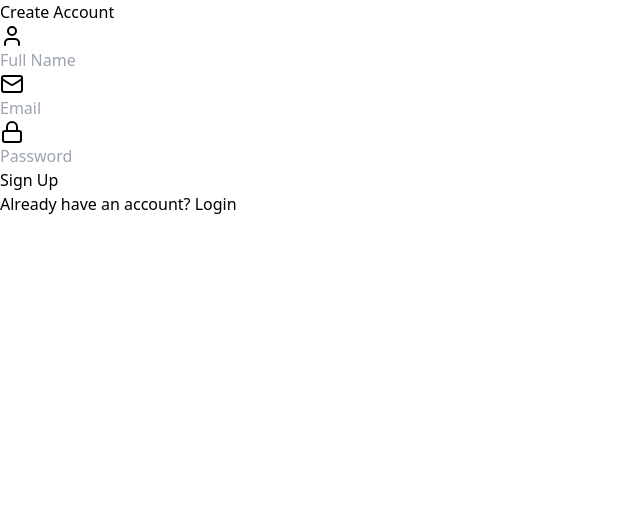
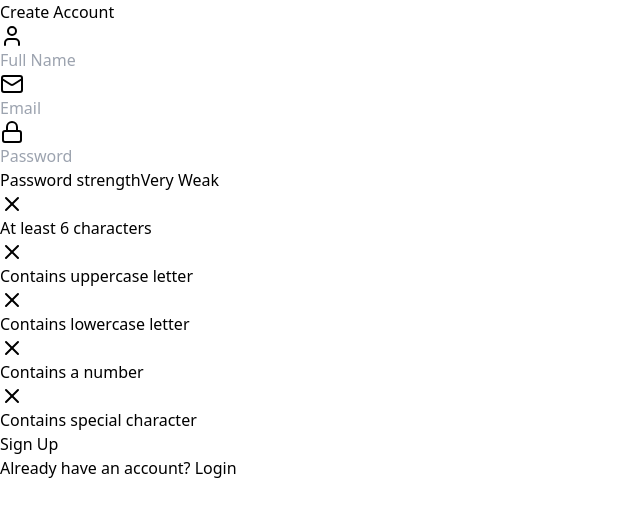
Before and after one commit to ThamiBa/user-auth-sys, a React (Vite) app in the folder frontend/: page /signup in a window 1280 px wide. Shown: the top 516 px of the page, without its empty margins (0-640 px from the left). Built offline with nearby package versions, Linux system fonts and the light colour scheme.

Commit message:
user-auth-system

```diff
--- a/frontend/src/App.jsx
+++ b/frontend/src/App.jsx
@@ -1,24 +1,22 @@
-import { Route, Routes } from "react-router-dom"
-import FloatingShape from "./components/FloatingShape.jsx"
-import LoginPage from "./pages/LoginPage"
-import SignUpPage from "./pages/SignUpPage"
+import { Route, Routes } from "react-router-dom";
+import FloatingShape from "./components/FloatingShape.jsx";
+import LoginPage from "./pages/LoginPage";
+import SignUpPage from "./pages/SignUpPage";
 
 function App() {
   return (
-    <div className='min-h-screen bg-gradient-to-br
-    from-gray-900 via-green-900 to-emerald-900 flex items-center justify-center relative overflow-hidden'>
-      <FloatingShape color='bg-green-500' size='w-64 h-64' top='-5%' left='10%' delay={0} />
-      <FloatingShape color='bg-emerald-500' size='w-48 h-48' top='70%' left='80%' delay={5} />
-      <FloatingShape color='bg-lime-500' size='w-32 h-32' top='40%' left='-10%' delay={2} />
+    <div className='min-h-screen bg-gradient-to-br from-blue-900 via-purple-900 to-indigo-900 flex items-center justify-center relative overflow-hidden'>
+      <FloatingShape color='bg-blue-500' size='w-64 h-64' top='-5%' left='10%' delay={0} />
+      <FloatingShape color='bg-purple-500' size='w-48 h-48' top='70%' left='80%' delay={5} />
+      <FloatingShape color='bg-indigo-500' size='w-32 h-32' top='40%' left='-10%' delay={2} />
 
       <Routes>
         <Route path='/' element={"Home"} />
         <Route path='/signup' element={<SignUpPage />} />
         <Route path='/login' element={<LoginPage />} />
       </Routes>
-
     </div>
-  )
+  );
 }
 
-export default App
+export default App;
--- a/frontend/src/components/Input.jsx
+++ b/frontend/src/components/Input.jsx
@@ -2,11 +2,11 @@
 	return (
 	  <div className='relative mb-6'>
 		<div className='absolute inset-y-0 left-0 flex items-center pl-3 pointer-events-none'>
-				<Icon className='size-5 text-green-500' />
+		  <Icon className='size-5 text-indigo-500' /> {/* Icon color changed to indigo */}
 		</div>
 		<input
 		  {...props}
-				className='w-full pl-10 pr-3 py-2 bg-gray-800 bg-opacity-50 rounded-lg border border-gray-700 focus:border-green-500 focus:ring-2 focus:ring-green-500 text-white placeholder-gray-400 transition duration-200'
+		  className='w-full pl-10 pr-3 py-2 bg-gray-800 bg-opacity-50 rounded-lg border border-gray-700 focus:border-transparent focus:ring-2 focus:ring-transparent focus:bg-gradient-to-r from-indigo-500 to-purple-500 text-white placeholder-gray-400 transition duration-200'
 		/>
 	  </div>
 	);
--- a/frontend/src/components/PasswordStrengthMeter.jsx
+++ b/frontend/src/components/PasswordStrengthMeter.jsx
@@ -1,10 +1,77 @@
+import { Check, X } from 'lucide-react';
 
-const PasswordStrengthMeter = () => {
+
+const PasswordCriteria = ({ password }) => {
+	const criteria = [
+		{ label: "At least 6 characters", met: password.length >= 6 },
+		{ label: "Contains uppercase letter", met: /[A-Z]/.test(password) },
+		{ label: "Contains lowercase letter", met: /[a-z]/.test(password) },
+		{ label: "Contains a number", met: /\d/.test(password) },
+		{ label: "Contains special character", met: /[^A-Za-z0-9]/.test(password) },
+	];
+
+    return (
+        <div className='mt-2 space-y-1'>
+            {criteria.map((item) => (
+                <div key={item.label} className='flex items-center text-xs'>
+                    {item.met ? (
+                        <Check className='size-4 text-indigo-500 mr-2' />
+                    ) : (
+                        <X className='size-4 text-gray-500 mr-2' />
+                    )}
+                    <span className={item.met ? "text-indigo-500" : "text-gray-400"}>{item.label}</span>
+                </div>
+            ))}
+        </div>
+    );
+};
+
+const PasswordStrengthMeter = ({password}) => {
+    const getStrength = (pass) => {
+        let strength = 0;
+        if (pass.length >= 6) strength++;
+		if (pass.match(/[a-z]/) && pass.match(/[A-Z]/)) strength++;
+		if (pass.match(/\d/)) strength++;
+		if (pass.match(/[^a-zA-Z\d]/)) strength++;
+		return strength;
+    };
+    const strength = getStrength(password);
+
+    const getColor = (strength) => {
+        if (strength === 0) return "bg-red-500";
+		if (strength === 1) return "bg-red-400";
+		if (strength === 2) return "bg-yellow-500";
+		if (strength === 3) return "bg-yellow-400";
+		return "bg-green-500";
+    };
+
+    const getStrengthText = (strength) => {
+        if (strength === 0) return "Very Weak";
+		if (strength === 1) return "Weak";
+		if (strength === 2) return "Fair";
+		if (strength === 3) return "Good";
+		return "Strong";
+    };
+
   return (
-    <div>
+    <div className='mt-2'>
+        <div className='flex justify-center items-center mb-1'>
+            <span className='text-xs text-gray-400'>Password strength</span>
+            <span className='text-xs text-gray-400'>{getStrengthText(strength)}</span>
+        </div>
 
+        <div className='flex space-x-1'>
+            {[...Array(4)].map((_, index) => (
+                <div
+                key={index}
+                className={`h-1 w-1/4 rounded-full transition-colors duration-300 *:
+                    ${index < strength ? getColor(strength) : "bg-gray-600"}
+                    `}
+                />
+            ))}
+        </div>
+        <PasswordCriteria password={password} />
     </div>
   )
-}
-
+};
 export default PasswordStrengthMeter
--- a/frontend/src/pages/SignUpPage.jsx
+++ b/frontend/src/pages/SignUpPage.jsx
@@ -1,80 +1,80 @@
-import{ motion } from "framer-motion";
-import Input from '../components/Input';
+import { motion } from "framer-motion";
+import Input from "../components/Input";
 import { User, Mail, Lock } from "lucide-react";
-import { useState } from 'react';
-import { Link } from 'react-router-dom';
+import { useState } from "react";
+import { Link } from "react-router-dom";
+import PasswordStrengthMeter from "../components/PasswordStrengthMeter";
 
 const SignUpPage = () => {
-
-  const [name, setName] = useState('');
-  const [email, setEmail] = useState('');
-  const [password, setPassword] = useState('');
+  const [name, setName] = useState("");
+  const [email, setEmail] = useState("");
+  const [password, setPassword] = useState("");
 
   const handleSignUP = (e) => {
     e.preventDefault();
-  }
+  };
 
   return (
-  <motion.div
-    initial={{ opacity: 0, y:20 }}
-    animate={{ opacity: 1, y:0 }}
-    transition={{ duration: 0.5 }}
-    className='max-w-md w-full bg-gray-800 bg-opacity-50 backdrop-filter backdrop-blur-xl rounded-2xl shadow-xl
-    overflow-hidden'
+    <motion.div
+      initial={{ opacity: 0, y: 20 }}
+      animate={{ opacity: 1, y: 0 }}
+      transition={{ duration: 0.5 }}
+      className="max-w-md w-full bg-gray-800 bg-opacity-50 backdrop-filter backdrop-blur-xl rounded-2xl shadow-xl overflow-hidden"
     >
-      <div className='p-8'>
-        <h2 className='text-3xl font-bold mb-6 text-center bg-gradient-to-r from-green-400 to-emerald-500
-        bg-clip-text text-transparent'>
+      <div className="p-8">
+        {/* Title */}
+        <h2 className="text-3xl font-bold mb-6 text-center bg-gradient-to-r from-indigo-400 to-purple-500 bg-clip-text text-transparent">
           Create Account
         </h2>
 
+        {/* Form */}
         <form onSubmit={handleSignUP}>
           <Input
             icon={User}
-            type='text'
-					  placeholder='Full Name'
-						value={name}
-						onChange={(e) => setName(e.target.value)}
+            type="text"
+            placeholder="Full Name"
+            value={name}
+            onChange={(e) => setName(e.target.value)}
           />
           <Input
             icon={Mail}
-            type='email'
-            placeholder='Email'
+            type="email"
+            placeholder="Email"
             value={email}
             onChange={(e) => setEmail(e.target.value)}
           />
           <Input
             icon={Lock}
-            type='password'
-            placeholder='Password'
+            type="password"
+            placeholder="Password"
             value={password}
             onChange={(e) => setPassword(e.target.value)}
           />
-          {/*Password strength meter */}
+          <PasswordStrengthMeter password={password} />
 
-          <motion.button className='mt-5 w-full py-3 px-4 bg-gradient-to-r from-green-500 to-emerald-600 text-white
-						font-bold rounded-lg shadow-lg hover:from-green-600
-						hover:to-emerald-700 focus:outline-none focus:ring-2 focus:ring-green-500 focus:ring-offset-2
-						focus:ring-offset-gray-900 transition duration-200'
+          {/* Sign Up Button */}
+          <motion.button
+            className="mt-5 w-full py-3 px-4 bg-gradient-to-r from-indigo-500 to-purple-600 text-white font-bold rounded-lg shadow-lg hover:from-indigo-600 hover:to-purple-700 focus:outline-none focus:ring-2 focus:ring-indigo-500 focus:ring-offset-2 focus:ring-offset-gray-900 transition duration-200"
             whileHover={{ scale: 1.02 }}
-						whileTap={{ scale: 0.98 }}
-						type='submit'
+            whileTap={{ scale: 0.98 }}
+            type="submit"
           >
             Sign Up
           </motion.button>
         </form>
       </div>
-      <div className='px-8 py-4 bg-gray-900 bg-opacity-50 flex justify-center'>
-        <p className='text-sm text-gray-400'>
+
+      {/* Footer */}
+      <div className="px-8 py-4 bg-gray-900 bg-opacity-50 flex justify-center">
+        <p className="text-sm text-gray-400">
           Already have an account?{" "}
-          <Link to='/login' className='text-green-400 hover:underline'>
+          <Link to="/login" className="text-indigo-400 hover:underline">
             Login
           </Link>
         </p>
       </div>
-
     </motion.div>
   );
 };
 
-export default SignUpPage
+export default SignUpPage;
```
Also changed, not shown: 1 other file (tests, documents, lock files or other folders). Lines whose indentation alone changed are shown as unchanged.
